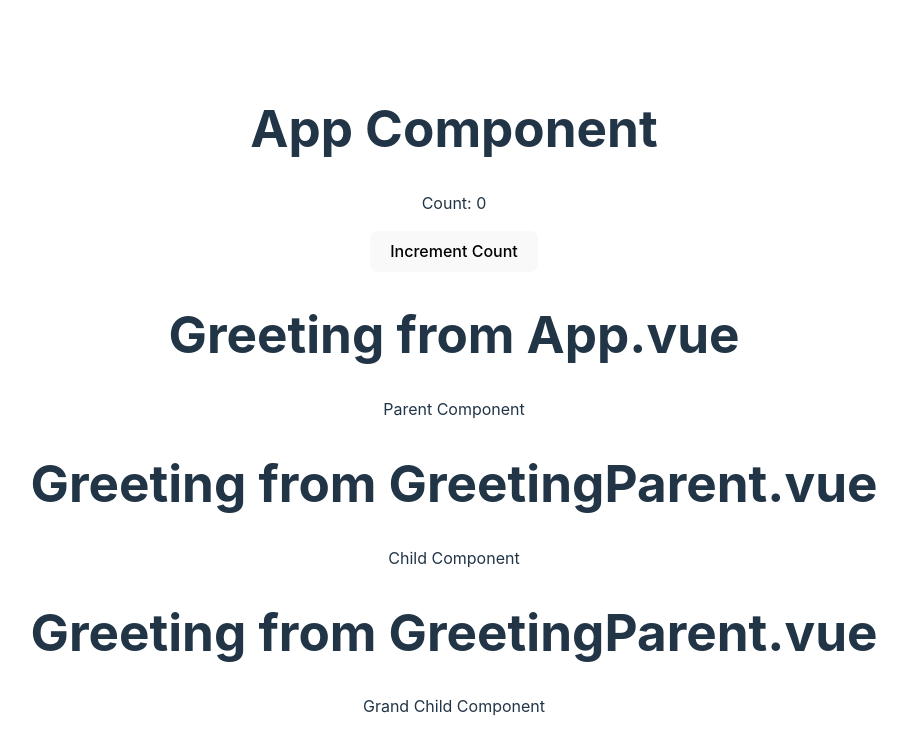
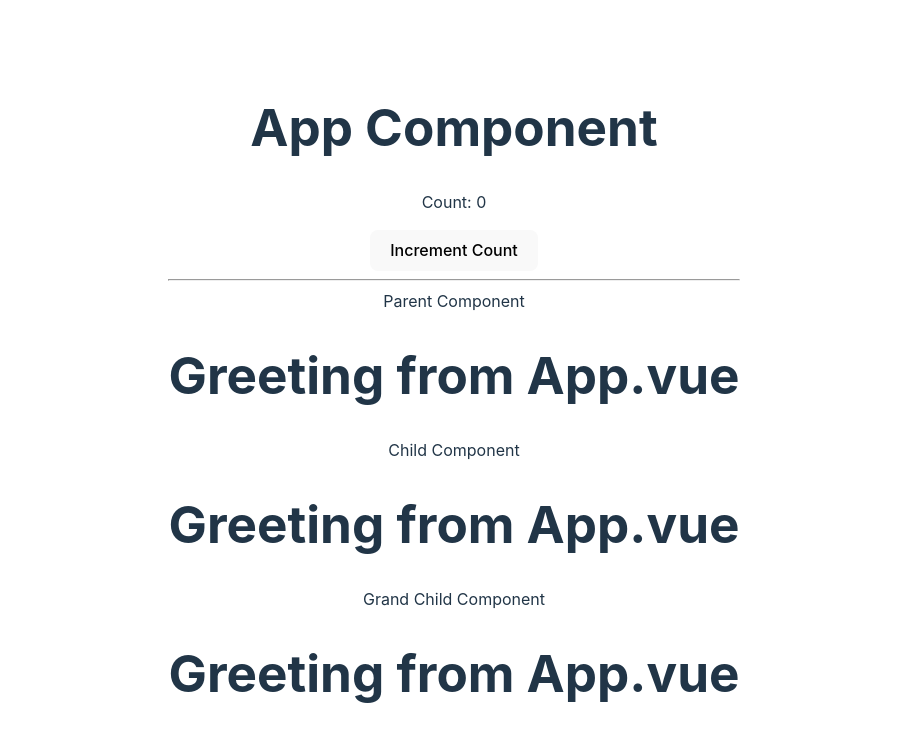
Before and after one commit to aumanoj/vue3-build-composition, a Vue app: page / in a window 1280 px wide. Shown: the top 752 px of the page, without its empty margins (186-1093 px from the left). Built offline with nearby package versions, Linux system fonts and the light colour scheme.

Commit message:
updated layout and fixed props

```diff
--- a/src/App.vue
+++ b/src/App.vue
@@ -4,6 +4,7 @@
   <p>Count: {{ count }}</p>
   <button @click="count++">Increment Count</button>
   <!-- Included Parent component with props-->
+  <hr/>
   <GreetingParent :message="greetingMessage" />
 </template>
 
--- a/src/components/GreetingChild.vue
+++ b/src/components/GreetingChild.vue
@@ -1,11 +1,15 @@
 <template>
-  <h1>{{ parentMessage }}</h1>
-  <p>Child Component</p>
-  <GreetingGrandChild></GreetingGrandChild>
+  <span>Child Component</span>
+  <h1>{{ greeting }}</h1>
+  <GreetingGrandChild :greeting="greeting"></GreetingGrandChild>
 </template>
 <script setup>
 import { inject } from 'vue';
 import GreetingGrandChild from './GreetingGrandChild.vue';
 /* Catch the provide data from parent component */
 const parentMessage = inject('parentMessage');
+
+const props = defineProps({
+  greeting:String
+})
 </script>
--- a/src/components/GreetingGrandChild.vue
+++ b/src/components/GreetingGrandChild.vue
@@ -1,7 +1,7 @@
 <template>
   <div>
-    <h1>{{ parentMessage }}</h1>
-    <p>Grand Child Component</p>
+    <span>Grand Child Component</span>
+    <h1>{{ greeting }}</h1>
   </div>
 </template>
 
@@ -9,4 +9,7 @@
   import { inject } from 'vue';
   /* Catch the provide data from grand parent component */
   const parentMessage = inject('parentMessage');
+  const props = defineProps({
+    greeting:String
+  })
 </script>
--- a/src/components/GreetingParent.vue
+++ b/src/components/GreetingParent.vue
@@ -1,8 +1,8 @@
 <template>
+  <span>Parent Component</span>
   <h1>{{ message }}</h1>
-  <p>Parent Component</p>
   <!-- Included Child Component -->
-  <GreetingChild :greeting="parentMessage" />
+  <GreetingChild :greeting="message" />
 </template>
 <script setup>
 /* Provide also known as props drilling means dirent to pass data to grand child */
```
